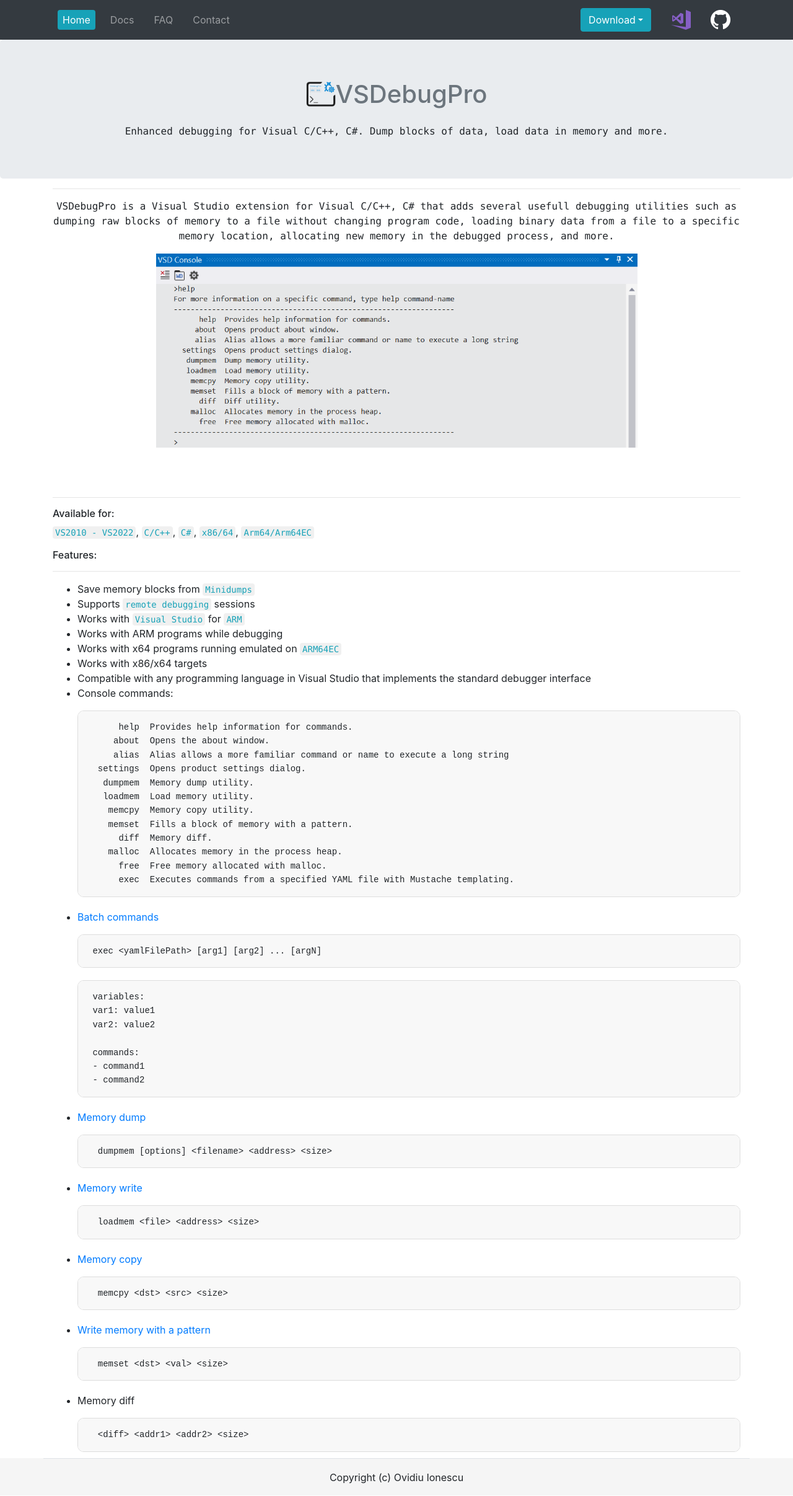
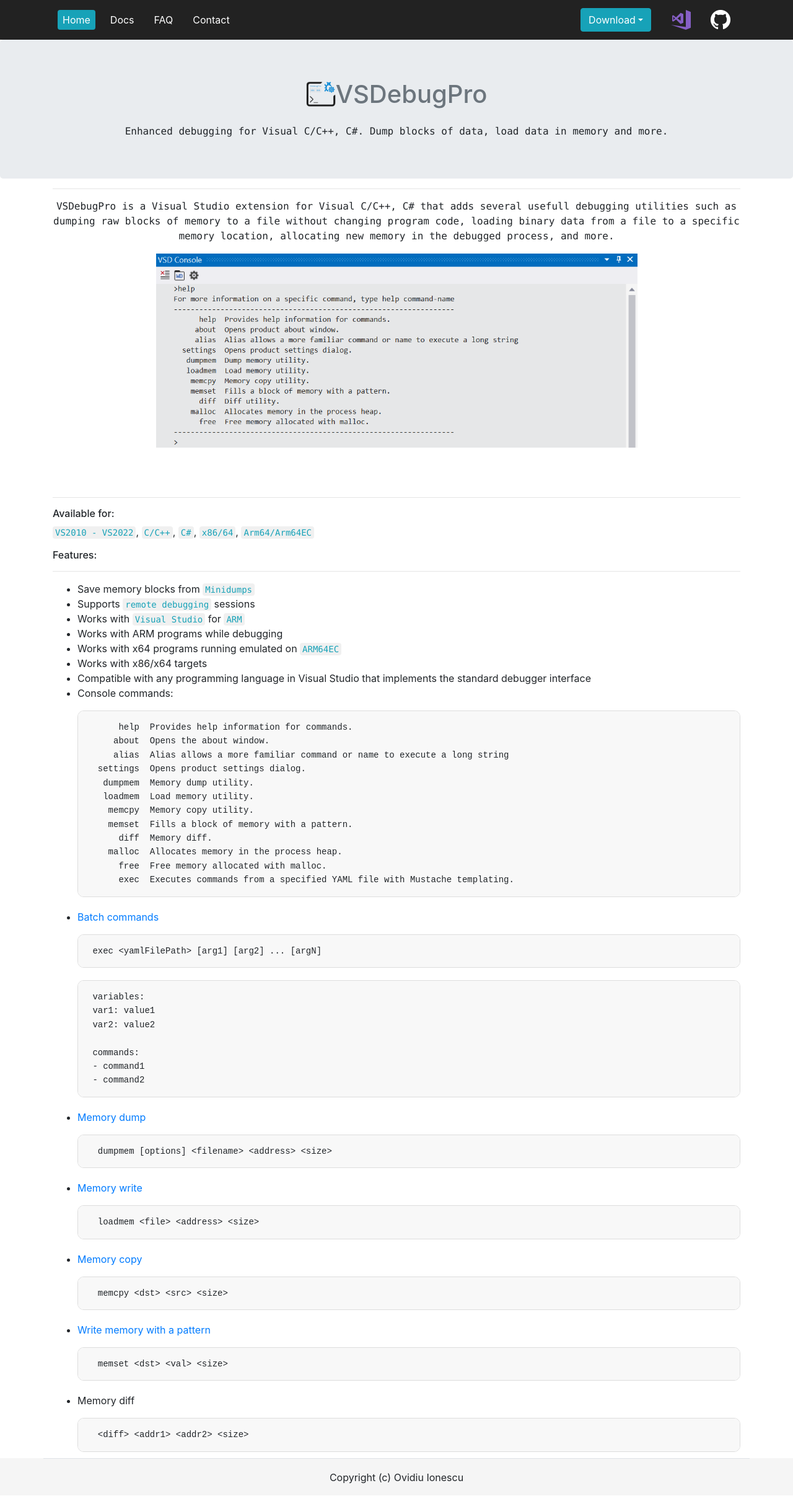
Before and after one commit to ovidiuvio/www.vsdebug.pro, a Jekyll site: the page built from index.md, in a window 1280 px wide. Shown: the whole page at 62% size. Built offline with Jekyll 4.4.1, drawn with Linux system fonts in a browser that asks for light colours.

Commit message:
Updated colors

```diff
--- a/_includes/header.html
+++ b/_includes/header.html
@@ -1,4 +1,4 @@
-<nav class="navbar navbar-expand-md navbar-dark bg-dark">
+<nav class="navbar navbar-expand-md navbar-dark navbar-bg-dark">
     <div class="container">
         <ul class="navbar-nav mr-auto">
             <li class="nav-item {% if page.url == '/' %}current{% endif %}">
--- a/assets/css/site.css
+++ b/assets/css/site.css
@@ -3,7 +3,12 @@
     background-color: #e9ecef;
 }
 
+.navbar-bg-dark {
+  background-color: #222;
+}
+
 .navbar-nav .nav-item .nav-link .nav-text {
+  color: #fff;
   display: inline-block;
   padding: 0.5em 0.5em;
   font-size: 1em;
```
